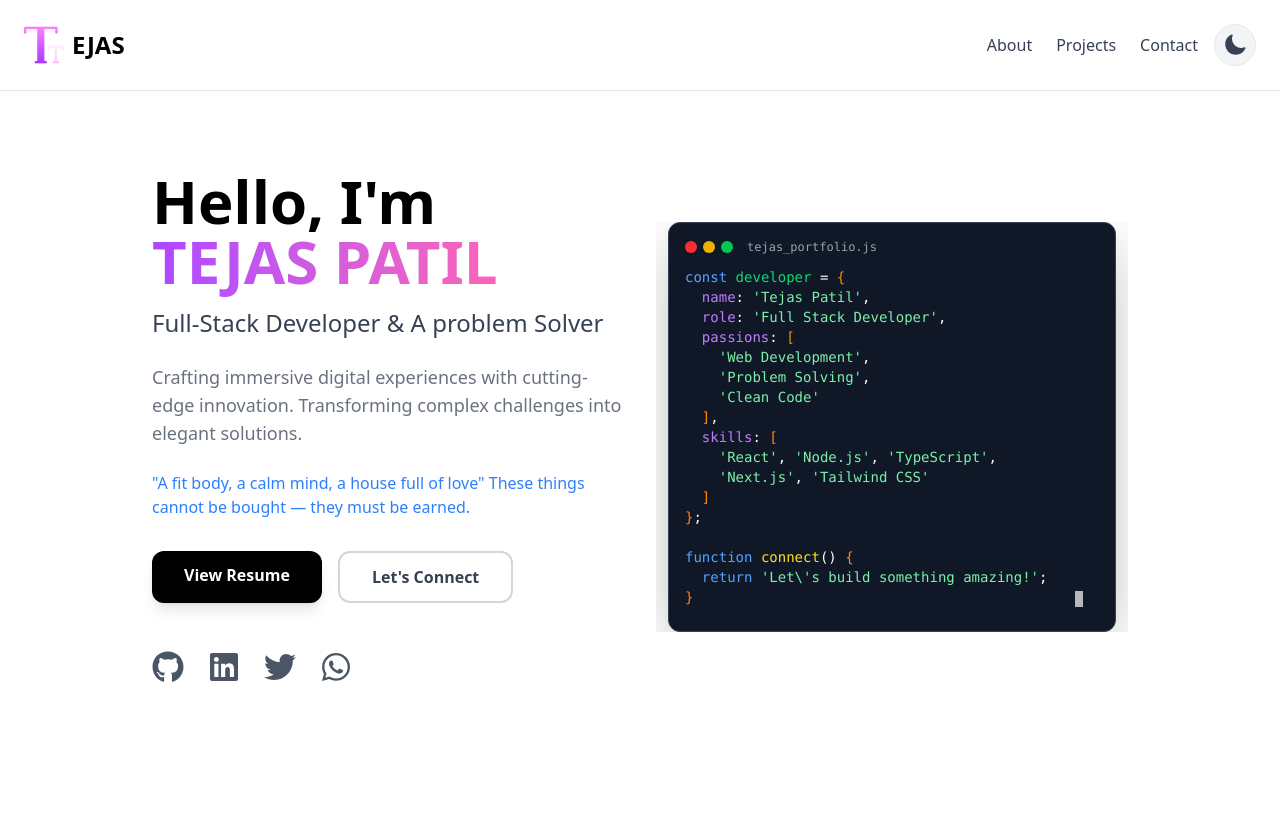
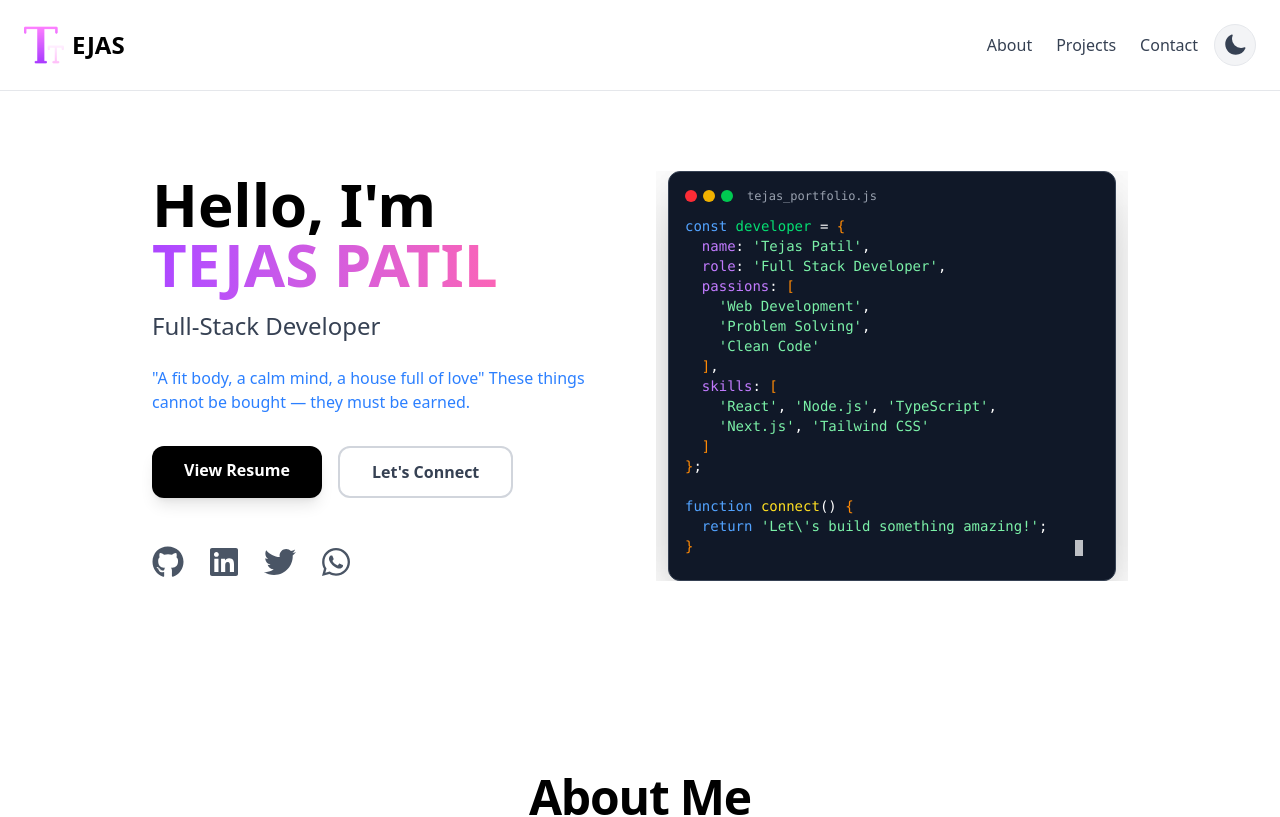
Before and after one commit to Tejascodez/personal-portfolio, a React (Vite) app: page / in a window 1280 px wide. Shown: the top 817 px of the page. Built offline with nearby package versions, Linux system fonts and the light colour scheme.

Commit message:
minor changes

```diff
--- a/src/PortfolioLanding.jsx
+++ b/src/PortfolioLanding.jsx
@@ -13,7 +13,7 @@ import CodeAnimation from "./components/CodingAnimation";
 const PortfolioLanding = () => {
   const [isDarkMode, setIsDarkMode] = useState(true);
   const [typedText, setTypedText] = useState('');
-  const introText = "Full-Stack Developer & A problem Solver";
+  const introText = "Full-Stack Developer";
 
   const socialLinks = [
     { icon: FaGithub, url: 'https://github.com/Tejascodez' },
@@ -179,15 +179,7 @@ const PortfolioLanding = () => {
               </p>
             </motion.div>
 
-            <motion.p
-              className={`text-lg ${isDarkMode ? 'text-gray-400' : 'text-gray-500'} max-w-xl`}
-              initial={{ opacity: 0 }}
-              animate={{ opacity: 1 }}
-              transition={{ delay: 0.4 }}
-            >
-              Crafting immersive digital experiences with cutting-edge innovation.
-              Transforming complex challenges into elegant solutions.
-            </motion.p>
+
 
             {/* Tech stack with colorful headings */}
             <motion.div
@@ -207,7 +199,7 @@ const PortfolioLanding = () => {
               transition={{ delay: 0.6 }}
             >
 <a
-  href="https://drive.google.com/file/d/1QMv9QgcMzWEvL8Up_4RG8PH811d20p3X/view?usp=drive_link"
+  href="https://drive.google.com/file/d/1QMv9QgcMzWEvL8Up_4RG8PH811d20p3X/view?usp=sharing"
   target="_blank"
   rel="noopener noreferrer"
   className="bg-black dark:bg-white text-white dark:text-black font-semibold py-3 px-8 rounded-xl transition-all duration-300 transform hover:scale-105 shadow-lg hover:bg-indigo-600 hover:shadow-indigo-400 hover:text-white"
--- a/src/components/Projects.jsx
+++ b/src/components/Projects.jsx
@@ -113,7 +113,7 @@ const Projects = () => {
       description: "Imgtrex generates the images based on the prompt with user freindly ui.",
       technologies: ["Node.js", "Express", "MongoDB", "JWT", "HuggingFace API"],
       image: imgtrex,
-      github: "https://github.com/Tejascodez/tblog-spot.git",
+      github: "https://github.com/Tejascodez/Imgtrex.git",
       demoVideo: imgtrexDemo,
     },
     {
@@ -160,11 +160,11 @@ const Projects = () => {
       id: 9,
       title: "KING LOGISTICS INFO WEBSITE",
       description: "Custom-built responsive website for a local Logistics services to showcase there services.",
-      technologies: ["React", "Next.js", "Tailwind CSS", "Node.js", "MongoDB"],
+      technologies: ["React", "CSS", "Node.js"],
       image: freelance,
       liveLink: "https://heroic-longma-efd468.netlify.app/",
       completedDate: "March 2025",
-      client: "Fine Dining LLC",
+      client: "King Logistics & Solutions",
       testimonial: "Tejas delivered a stunning website that exceeded our expectations. The reservation system has increased our bookings by 40%."
     },
   ];
```
